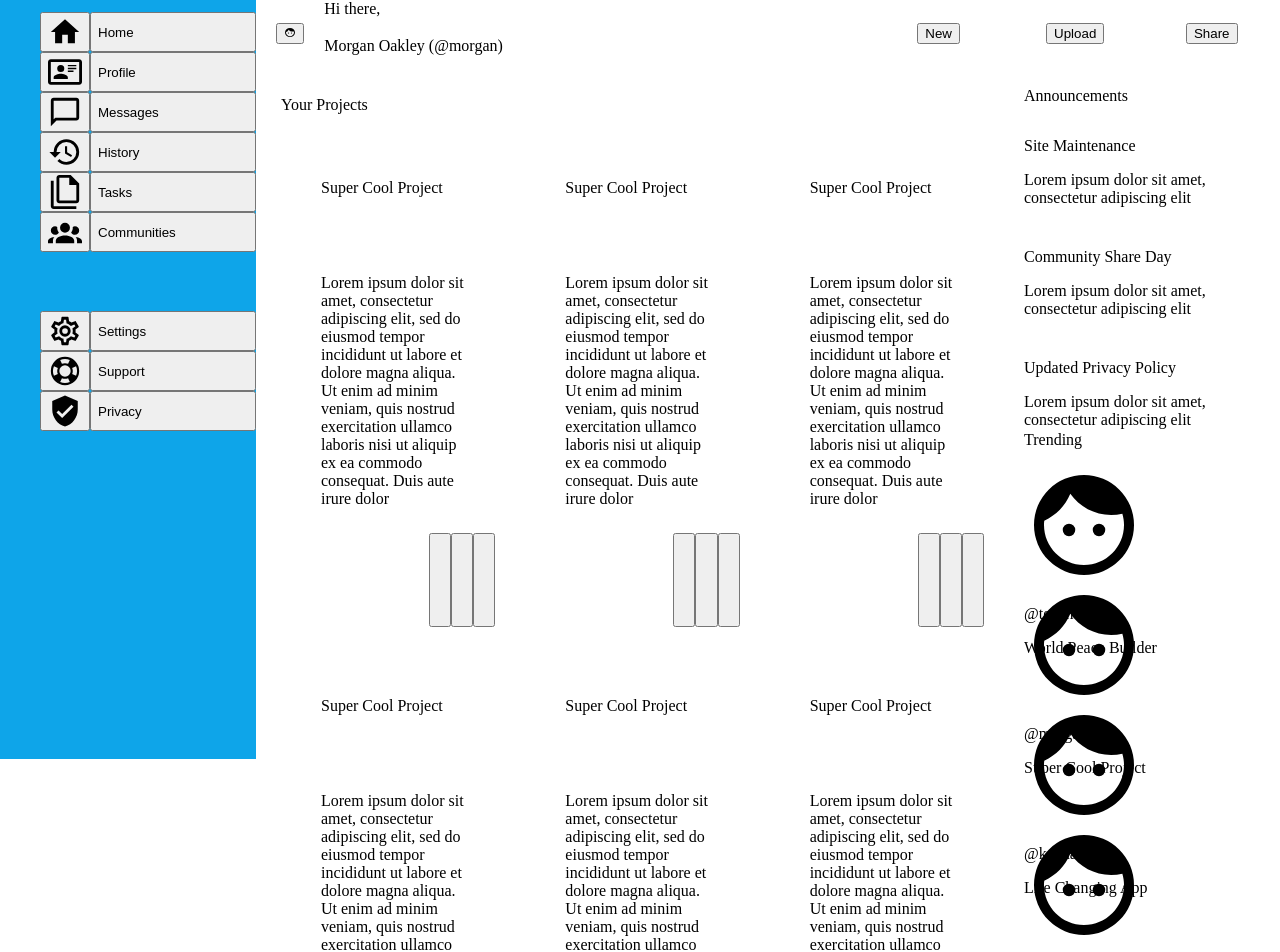
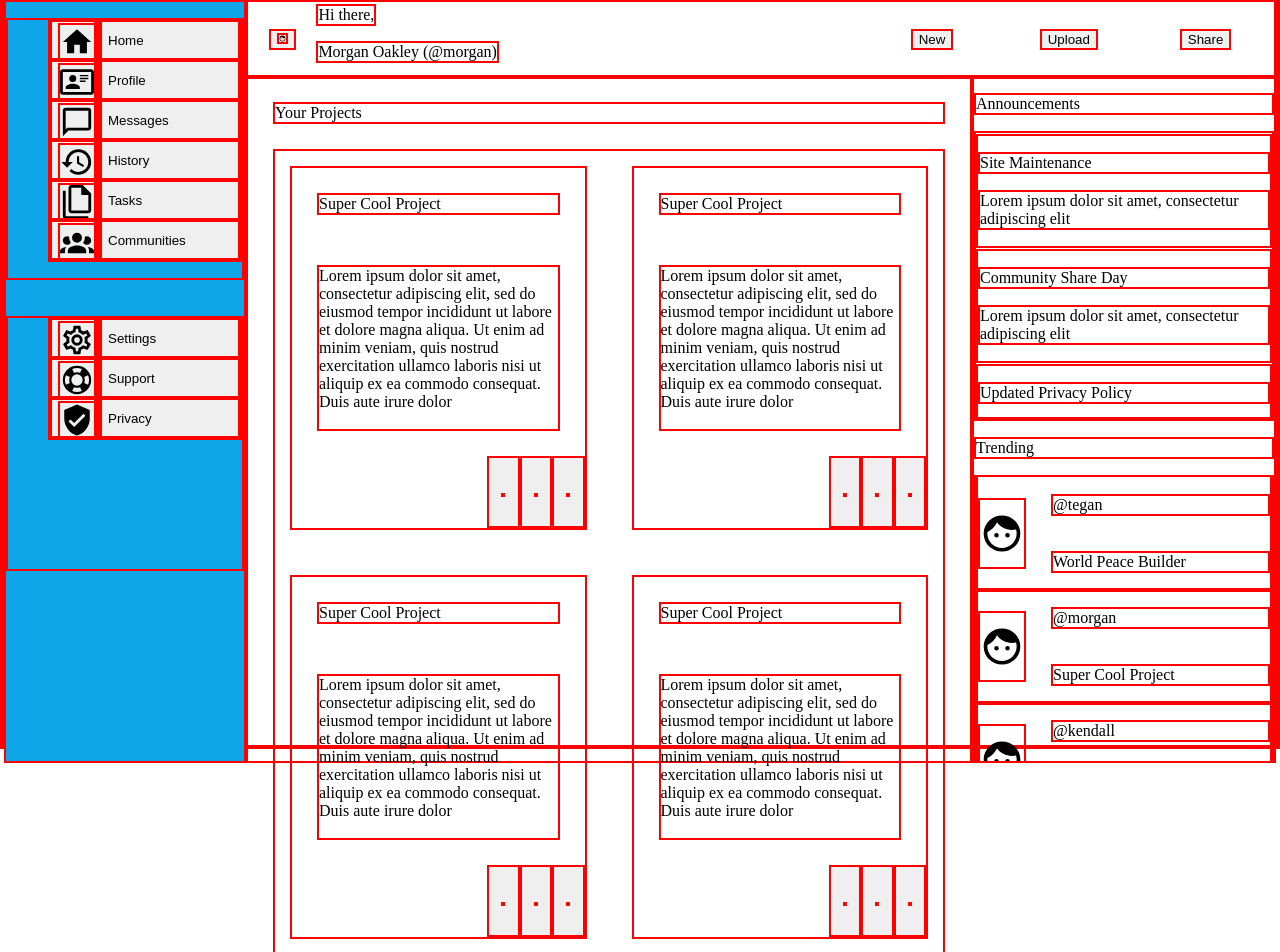
Before and after one commit to jdogcodey/admin-dashboard, a plain HTML site: page index.html in a window 1280 px wide. Shown: the part 59-1011 px from the top of the page. Drawn offline with Linux system fonts and the light colour scheme.

Commit message:
Finished right-hand column layout

```diff
--- a/index.html
+++ b/index.html
@@ -221,23 +221,23 @@
         <div id="trending">
             <p>Trending</p>
             <div id="trend-tiles">
-                <div>
-                    <img id="fri-image" src="face-man.svg"/>
+                <div class="fri-profile">
+                    <img class="fri-image" src="face-man.svg"/>
                     <p class="fri-uname"> @tegan</p>
                     <p class="fri-descr">World Peace Builder</p>
                 </div>
-                <div>
-                    <img id="fri-image" src="face-man.svg"/>
+                <div class="fri-profile">
+                    <img class="fri-image" src="face-man.svg"/>
                     <p class="fri-uname">@morgan</p>
                     <p class="fri-descr">Super Cool Project</p>
                 </div>
-                <div>
-                    <img id="fri-image" src="face-man.svg"/>
+                <div class="fri-profile">
+                    <img class="fri-image" src="face-man.svg"/>
                     <p class="fri-uname">@kendall</p>
                     <p class="fri-descr">Life Changing App</p>
                 </div>
-                <div>
-                    <img id="fri-image" src="face-man.svg"/>
+                <div class="fri-profile">
+                    <img class="fri-image" src="face-man.svg"/>
                     <p class="fri-uname">@alex</p>
                     <p class="fri-descr">No Traffic Maker</p>
                 </div>
--- a/style.css
+++ b/style.css
@@ -1,5 +1,5 @@
 * {
-    /* border: 2px solid red; */
+    border: 2px solid red;
 }
 
 body {
@@ -148,7 +148,7 @@ main p {
 #card-section {
     display: grid;
     grid-template-rows: repeat(2, 1fr);
-    grid-template-columns: repeat(auto-fit, minmax(200px, 1fr));
+    grid-template-columns: repeat(auto-fit, minmax(300px, 1fr));
     gap: 15px;
     margin: 25px;
 }
@@ -187,17 +187,39 @@ main p {
 #announcements, #trending {
     display: grid;
     grid-template-rows: 1fr 10fr;
+    overflow: scroll;
+    min-width: 300px;
 }
 
 #ann-tiles, #trend-tiles {
     display: grid;
-    grid-template-rows: repeat(auto-fill, minmax(80px, 120px));
+    grid-template-rows: repeat(auto-fill, 1fr);
+    height: 100%;
+    align-items: center;
 }
 
 #trending {
     grid-area: 4 / 3 / 5 / 4;
 }
 
-#fri-image {
+.fri-profile {
     height: 100%;
+    display: grid;
+    grid-template-columns: 1fr 3fr;
+    grid-template-rows: 1fr 1fr;
+    align-items: center;
 }
+
+.fri-image {
+    grid-area: 1 / 1 / 3 / 2;
+    width: 60%;
+    height: 60%;
+}
+
+.fri-uname {
+    grid-area: 1 / 2 / 2 / 3;
+}
+
+.fri-descr {
+    grid-area: 2 / 2 / 3 / 3;
+}
```
